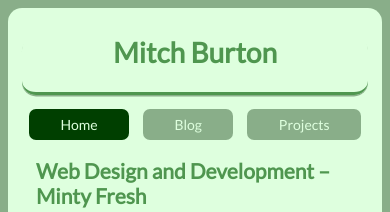
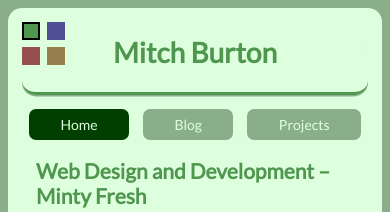
Before and after one commit to Perfect5th/perfect5th.github.io, a Jekyll site: the page built from index.html, in a window 390 px wide. Shown: the top 212 px of the page. Built offline with Jekyll 4.4.1, drawn with Linux system fonts in a browser that asks for light colours.

Commit message:
add colour-picker in mobile portrait view

```diff
--- a/_layouts/default.html
+++ b/_layouts/default.html
@@ -12,6 +12,17 @@
       <div class="colour-choice" data-colour="orange"></div>
     </aside>
 
+    <aside class="scheme-picker-mobile">
+      <div class="col">
+        <div class="colour-choice active" data-colour="vert"></div>
+        <div class="colour-choice" data-colour="rouge"></div>
+      </div>
+      <div class="col">
+        <div class="colour-choice" data-colour="bleu"></div>
+        <div class="colour-choice" data-colour="orange"></div>
+      </div>
+    </aside>
+
     <main>
       {% include header.html %}
 
--- a/_sass/_layout.scss
+++ b/_sass/_layout.scss
@@ -285,16 +285,17 @@ dd {
 
 /* Colour Scheme Picker */
 
-aside.scheme-picker {
+aside.scheme-picker, aside.scheme-picker-mobile {
     float: right;
-    margin-right: 5.85rem;
     margin-top: 1rem;
+    width: 10%;
 
     .colour-choice {
         border: 2px solid transparent;
         background-color: black;
         cursor: pointer;
         height: 1rem;
+        margin-left: 1.2rem;
         width: 1rem;
         margin-bottom: 0.7rem;
     }
@@ -319,6 +320,10 @@ aside.scheme-picker {
         border: 2px solid black;
         cursor: default;
     }
+}
+
+aside.scheme-picker-mobile {
+    display: none;
 }
 
 /* Nav selectors */
@@ -523,6 +528,79 @@ aside.sidenav {
 
     }
 
+    aside.scheme-picker-mobile {
+        display: flex;
+        padding-left: 1rem;
+        position: absolute;
+        width: auto;
+
+        .colour-choice {
+            margin: 0;
+            margin-bottom: 0.5rem;
+            margin-right: 0.5rem;
+        }
+
+        .col:nth-child(2) {
+
+            .colour-choice:nth-child(1) {
+                background-color: $headertext-blue;
+            }
+
+            .colour-choice:nth-child(2) {
+                background-color: $headertext-orange;
+            }
+        }
+
+    }
+
+    html.rouge .subnav {
+
+        li {
+            background-color: $background2-red;
+            color: $background-red;
+        }
+
+        li.active {
+            background-color: $bodytext-red;
+        }
+
+        li:hover {
+            background-color: $bodytext-red;
+        }
+    }
+
+    html.bleu .subnav {
+
+        li {
+            background-color: $background2-blue;
+            color: $background-blue;
+        }
+
+        li.active {
+            background-color: $bodytext-blue;
+        }
+
+        li:hover {
+            background-color: $bodytext-blue;
+        }
+    }
+
+    html.orange .subnav {
+
+        li {
+            background-color: $background2-orange;
+            color: $background-orange;
+        }
+
+        li.active {
+            background-color: $bodytext-orange;
+        }
+
+        li:hover {
+            background-color: $bodytext-orange;
+        }
+    }
+
     /* Blog Index */
 
     .blog-topper {
```
